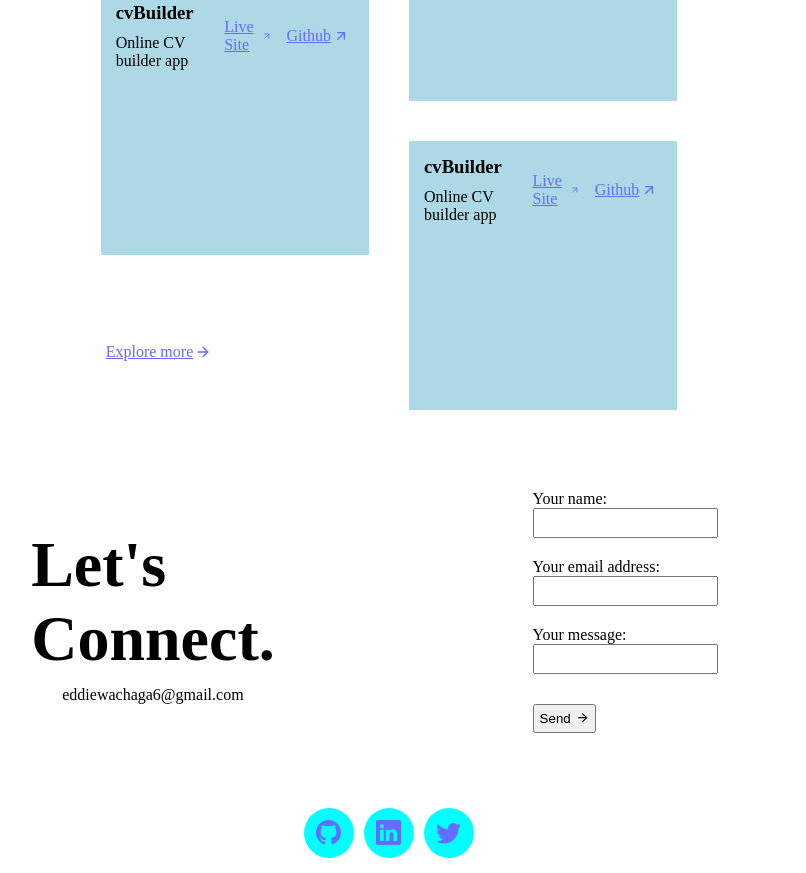
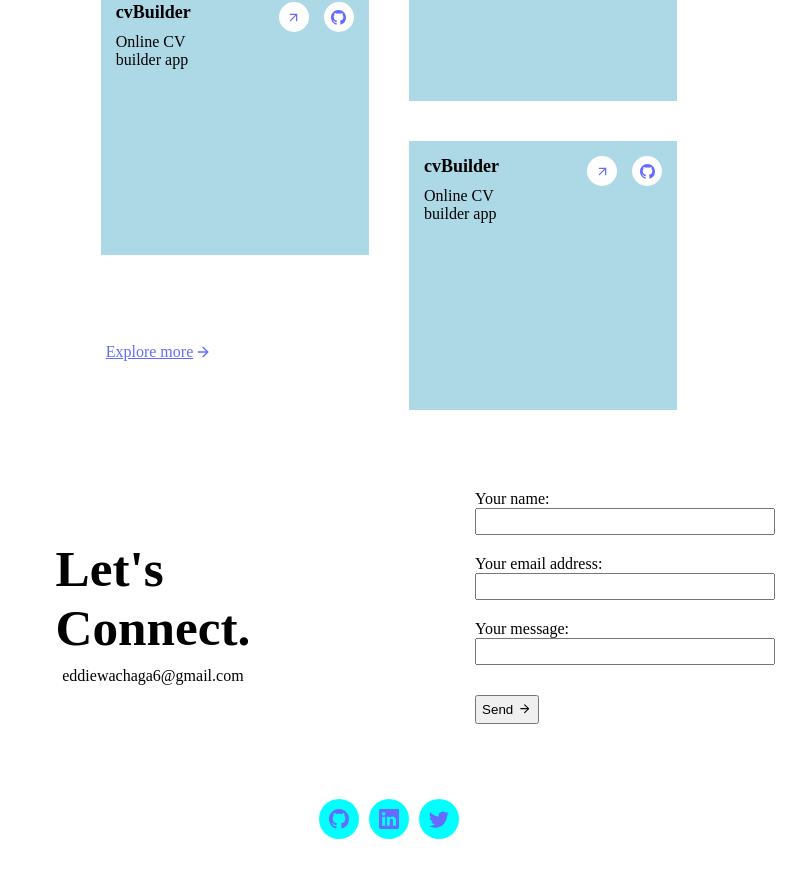
Before and after one commit to Eddie-Thiiru/portfolio, a React (Vite) app: page / in a window 1280 px wide. Shown: the part 1707-2580 px from the top of the page, without its empty margins (251-1057 px from the left). Built offline with nearby package versions, Linux system fonts and the light colour scheme.

Commit message:
Add responsive typography

```diff
--- a/src/components/Footer.jsx
+++ b/src/components/Footer.jsx
@@ -37,13 +37,13 @@ const Footer = () => {
       </div>
       <div className="footerTwo">
         <nav className="socialLinks">
-          <a href="#">
+          <a href="#" title="Github">
             <BsGithub />
           </a>
-          <a href="#">
+          <a href="#" title="LinkedIn">
             <BsLinkedin />
           </a>
-          <a href="#">
+          <a href="#" title="Twitter">
             <BsTwitter />
           </a>
         </nav>
--- a/src/components/Projects.jsx
+++ b/src/components/Projects.jsx
@@ -1,4 +1,5 @@
 import PropTypes from "prop-types";
+import { BsGithub } from "react-icons/bs";
 import { FiArrowRight, FiArrowUpRight } from "react-icons/fi";
 import "../styles/Projects.css";
 
@@ -18,11 +19,11 @@ const ProjectCard = ({
           <p>{description}</p>
         </div>
         <nav className="projectLinks">
-          <a href={site}>
-            Live Site <FiArrowUpRight />
+          <a href={github} title="Live Site">
+            <FiArrowUpRight />
           </a>
-          <a href={github}>
-            Github <FiArrowUpRight />
+          <a href={site} title="Github">
+            <BsGithub />
           </a>
         </nav>
       </header>
--- a/src/styles/App.css
+++ b/src/styles/App.css
@@ -1,7 +1,6 @@
 .App {
   display: grid;
   grid-template-columns: 1fr 5fr 1fr;
-  /* grid-template-rows: 70px repeat(aut0-fit, minmax(max-content, 1fr)); */
 }
 
 .App > header,
@@ -24,6 +23,14 @@ a {
   padding: 5px;
 }
 
+h2 {
+  font-size: clamp(1.25rem, 2vw, 2rem);
+}
+
+h3 {
+  font-size: clamp(1.125rem, 1.3vw, 1.5rem);
+}
+
 a {
   font-weight: 500;
   color: #646cff;
--- a/src/styles/Footer.css
+++ b/src/styles/Footer.css
@@ -45,9 +45,14 @@ label {
 }
 
 input {
-  max-width: 250px;
-  font-size: 0.875rem;
-  padding-top: 10px;
+  font-size: 1rem;
+  padding-top: 5px;
+}
+
+@media (min-width: 1024px) {
+  input {
+    width: 300px;
+  }
 }
 
 .socialLinks {
@@ -55,18 +60,18 @@ input {
 }
 
 .contactSection h2 {
-  font-size: 4rem;
+  font-size: clamp(3rem, 4vw, 6rem);
 }
 
 .socialLinks a {
-  height: 50px;
-  width: 50px;
+  height: 40px;
+  width: 40px;
   border-radius: 50px;
   background-color: aqua;
   justify-content: center;
 }
 
 .socialLinks svg {
-  height: 25px;
-  width: 25px;
+  height: 20px;
+  width: 20px;
 }
--- a/src/styles/Hero.css
+++ b/src/styles/Hero.css
@@ -5,27 +5,17 @@
 }
 
 .heroSection h1 {
-  font-size: 11vw;
+  font-size: clamp(4rem, 10vw, 12rem);
 }
 
 .heroSection h2 {
-  font-size: 2rem;
+  font-size: clamp(1.5rem, 3.5vw, 3.75rem);
   justify-self: flex-end;
   align-self: self-end;
 }
 
-@media (min-width: 1000px) {
+@media (min-width: 1024px) {
   .heroSection {
     height: calc(100vh - 70px);
   }
 }
-
-/* @media (max-width: 600px) {
-  .heroSection h1 {
-    font-size: 5rem;
-  }
-
-  .heroSection p {
-    font-size: 1.5rem;
-  }
-} */
--- a/src/styles/Projects.css
+++ b/src/styles/Projects.css
@@ -1,8 +1,7 @@
 .projectsSection {
-  display: grid;
-  grid-template-columns: repeat(2, minmax(250px, 30%));
-  grid-auto-rows: 1fr;
-  justify-content: center;
+  display: flex;
+  flex-direction: column;
+  align-items: center;
   gap: 40px;
 }
 
@@ -29,31 +28,62 @@
   background-color: lightblue;
 }
 
+.projectHeader {
+  display: grid;
+  grid-template-columns: 1fr 1fr;
+  align-items: start;
+}
+
+.projectLinks {
+  justify-self: end;
+  gap: 15px;
+}
+
+.projectHeader p {
+  font-size: 0.875rem;
+}
+
 .projectsSection a {
   grid-row: 4 / 5;
   align-self: center;
 }
 
-.projectHeader {
-  display: grid;
-  grid-template-columns: 1fr 1fr;
-  align-items: center;
+.projectLinks a {
+  height: 30px;
+  width: 30px;
+  border-radius: 50px;
+  background-color: white;
+  justify-content: center;
 }
 
-.projectLinks {
-  justify-self: end;
-  gap: 5px;
+.projectLinks svg {
+  height: 15px;
+  width: 15px;
 }
 
-@media (max-width: 600px) {
+@media (min-width: 450px) {
   .projectsSection {
-    display: flex;
-    flex-direction: column;
-    align-items: center;
-    gap: 40px;
+    display: grid;
+    grid-template-columns: repeat(2, minmax(250px, 30%));
+    grid-auto-rows: 1fr;
+    justify-content: center;
+  }
+}
+
+@media (min-width: 1024px) {
+  .projectHeader p {
+    font-size: 1rem;
+  }
+}
+
+@media (min-width: 1440px) {
+  .projectLinks a {
+    height: 35px;
+    width: 35px;
   }
 
-  .projectsSection > div {
-    width: 250px;
+  .projectLinks svg {
+    height: 20px;
+    width: 20px;
   }
 }
```
